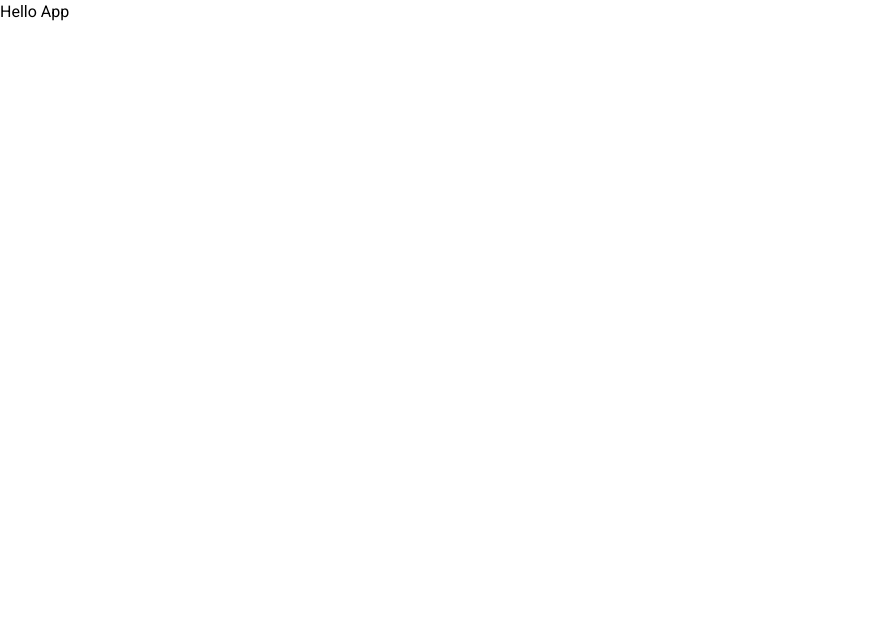
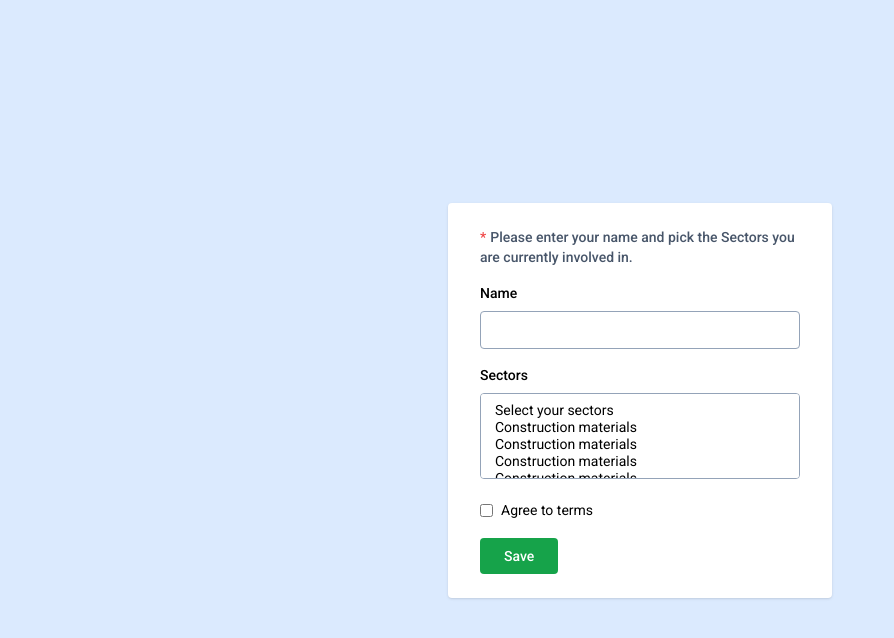
Before and after one commit to md-ahr/task-basic-crud-react, a React (Vite) app: page / in a window 1280 px wide. Shown: the top 638 px of the page, without its empty margins (0-894 px from the left). Built offline with nearby package versions, Linux system fonts and the light colour scheme.

Commit message:
Design form component

```diff
--- a/index.html
+++ b/index.html
@@ -6,7 +6,7 @@
     <meta name="viewport" content="width=device-width, initial-scale=1.0" />
     <title>Task - React App</title>
   </head>
-  <body>
+  <body class="bg-blue-100">
     <div id="root"></div>
     <script type="module" src="/src/main.jsx"></script>
   </body>
--- a/src/App.jsx
+++ b/src/App.jsx
@@ -1,5 +1,40 @@
 function App() {
-  return <div className="">Hello App</div>;
+  return (
+    <div className="w-full h-screen grid content-center justify-center">
+      <div className="px-8 py-6 mx-4 f-full sm:w-96 bg-white shadow rounded">
+        <p className="text-sm text-slate-600 font-medium">
+          <span className="mr-1 text-red-500">*</span>
+          Please enter your name and pick the Sectors you are currently involved in.
+        </p>
+        <form>
+          <div className="mt-4">
+            <label htmlFor="name" className="pb-2 text-sm font-medium block">Name</label>
+            <input type="text" name="name" id="name" className="px-3 py-2 w-full text-sm border border-slate-400 rounded" />
+          </div>
+          <div className="mt-4">
+            <label htmlFor="sectors" className="pb-2 text-sm font-medium block">Sectors</label>
+            <select name="sectors" id="sectors" className="px-3 py-2 w-full text-sm border border-slate-400 rounded" multiple>
+              <option value="">Select your sectors</option>
+              <option value="">Construction materials</option>
+              <option value="">Construction materials</option>
+              <option value="">Construction materials</option>
+              <option value="">Construction materials</option>
+              <option value="">Construction materials</option>
+            </select>
+          </div>
+          <div className="mt-4">
+            <input type="checkbox" name="terms" id="terms" className="align-middle" />
+            <label htmlFor="terms" className="pl-2 text-sm">Agree to terms</label>
+          </div>
+          <div className="mt-4">
+            <button type="submit" className="px-6 py-2 text-sm text-white bg-green-600 font-medium rounded hover:bg-green-500 transition duration-500">
+              Save
+            </button>
+          </div>
+        </form>
+      </div>
+    </div>
+  );
 }
 
 export default App;
```
